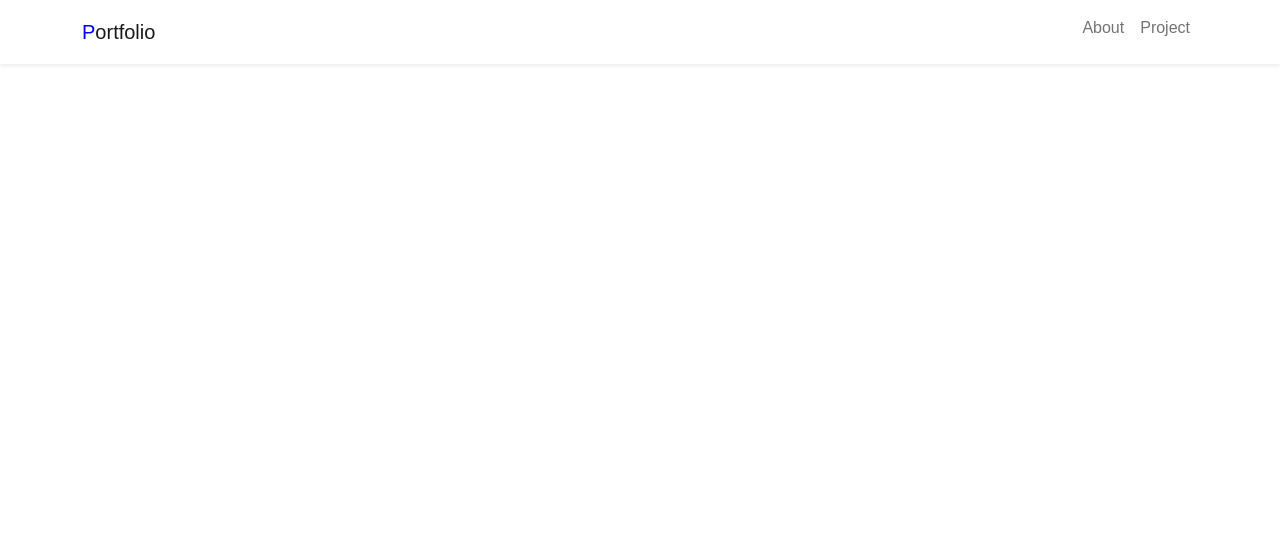
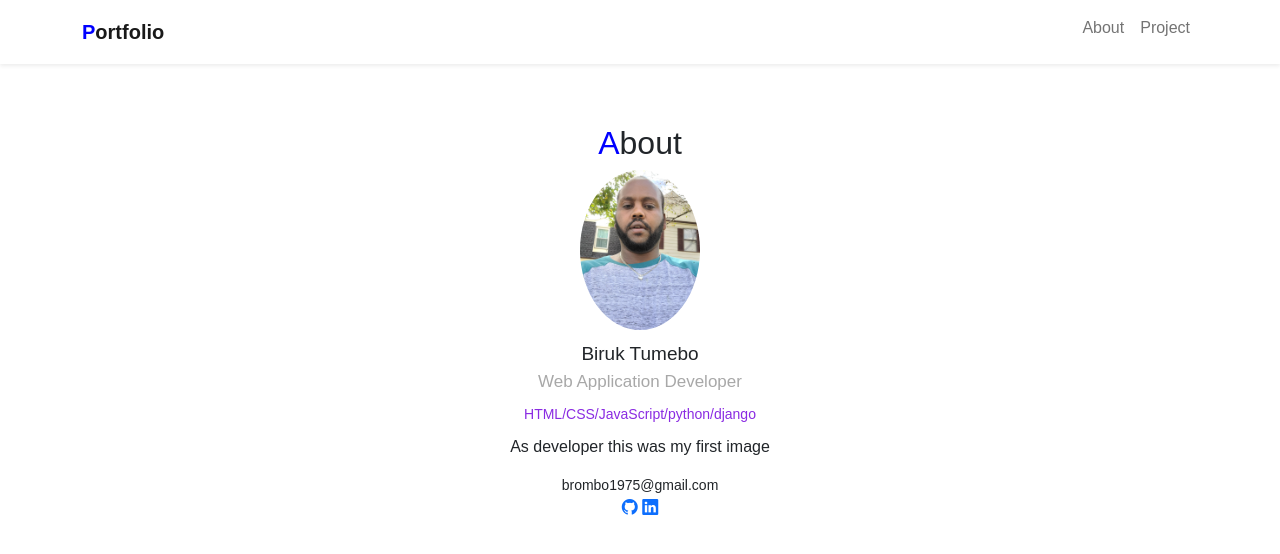
Before and after one commit to brombo28/PORTFOLIO, a PHP site: page / in a window 1280 px wide. Shown: the top 554 px of the page. Run offline with PHP 8.4, Linux system fonts and the light colour scheme.

Commit message:
change in style,add image and color

```diff
--- a/index.html
+++ b/index.html
@@ -4,6 +4,7 @@
     <meta charset="UTF-8">
     <meta http-equiv="X-UA-Compatible" content="IE=edge">
     <meta name="viewport" content="width=device-width, initial-scale=1.0">
+    <link rel="stylesheet" href="https://cdn.jsdelivr.net/npm/bootstrap-icons@1.8.2/font/bootstrap-icons.css">
     <link rel="icon" type="imag/png" href="img/techis-logo.png"/>
     <link href="https://cdn.jsdelivr.net/npm/bootstrap@5.1.3/dist/css/bootstrap.min.css" rel="stylesheet" integrity="sha384-1BmE4kWBq78iYhFldvKuhfTAU6auU8tT94WrHftjDbrCEXSU1oBoqyl2QvZ6jIW3" crossorigin="anonymous">
     <link rel="stylesheet" href="style.css">
@@ -22,15 +23,27 @@
                 <a class="nav-link font-black" href="#about">About</a>
               </li>
               <li class="nav-item">
-                <a class="nav-link" href="#">Project</a>
+                <a class="nav-link font-black" href="#projects">Project</a>
               </li>
-
 
             </ul>
 
           </div>
         </div>
       </nav>
+      <div id="about">
+        <h2><span class="font-primary">A</span>bout</h2>
+        <img src="img/20201018_130542.jpg">
+        <div class="name">Biruk Tumebo</div>
+        <div class="vocation">Web Application Developer</div>
+        <div class="skills">HTML/CSS/JavaScript/python/django</div>
+        <p>
+          As developer this was my first image
+        </p>
+        <div class="email">brombo1975@gmail.com</div>
+        <div class="icons">
+          <a href="#"><i class="bi bi-github"></i></a>
+          <a href="#"><i class="bi bi-linkedin"></i></a>
 
     <script src="https://cdn.jsdelivr.net/npm/bootstrap@5.1.3/dist/js/bootstrap.bundle.min.js" integrity="sha384-ka7Sk0Gln4gmtz2MlQnikT1wXgYsOg+OMhuP+IlRH9sENBO0LRn5q+8nbTov4+1p" crossorigin="anonymous"></script>
 </body>
--- a/style.css
+++ b/style.css
@@ -14,5 +14,50 @@ body{
 
 .title-icon{
     font-size: 20px;
-    font-weignt: bold;
+    font-weight: bold;
 }
+
+/*****************
+
+ABOUT
+
+**************/
+
+
+#about{
+    margin: 60px auto;
+    max-width: 400px;
+    text-align: center;
+}
+
+#about img{
+    border-radius: 50%;
+    width: 120px;
+    margin-bottom: 10px;
+}
+
+#about .name{
+    font-size: 19px;
+
+}
+#about .vocation{
+    font-size: 17px;
+    color: #a8a8a8;
+    margin-bottom: 10px;
+}
+
+
+#about .skills{
+    font-size: 14px;
+    color:blueviolet;
+    margin-bottom: 10px;
+}
+#about .email{
+    margin-top: 14px;
+    font-size: 14px;
+}
+}
+#about .icon{
+    margin-top: 20px;
+    font-size: 30px;
+}
```
